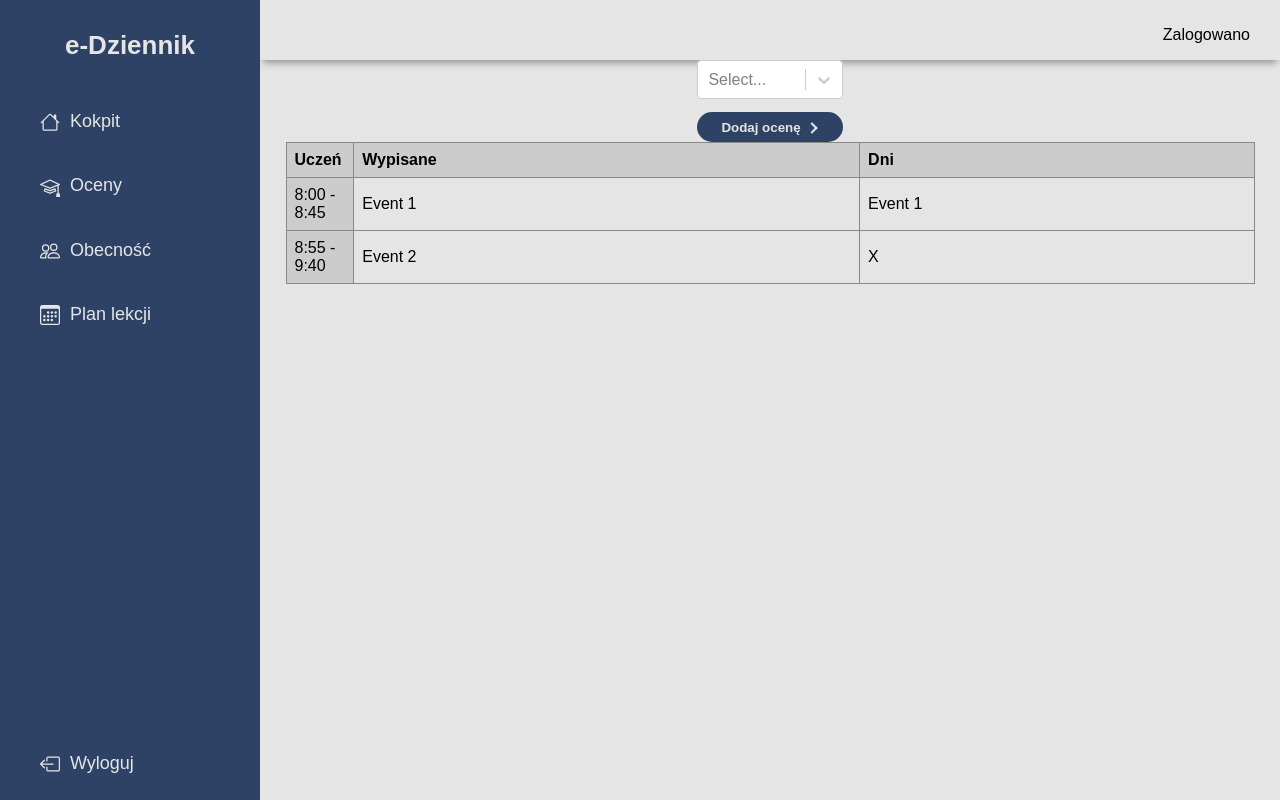
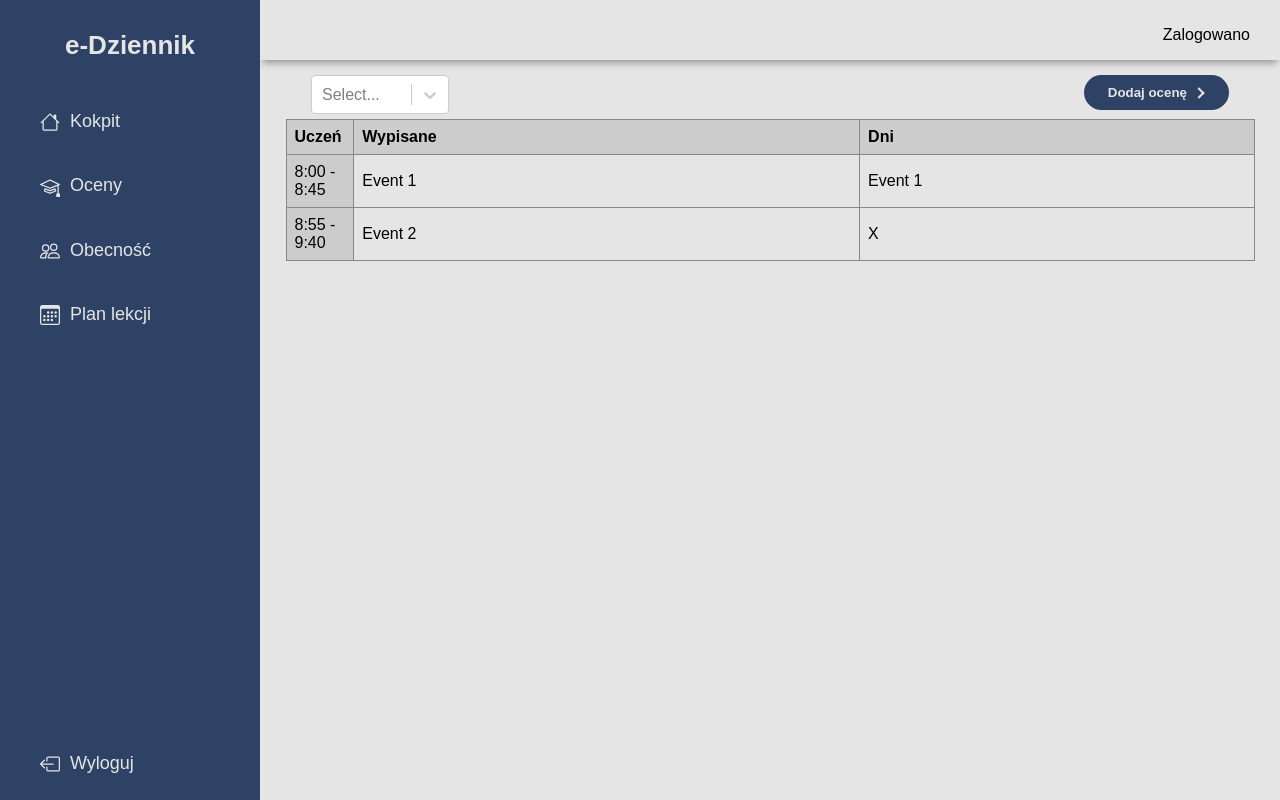
Before and after one commit to JOOHNYS/ZIWG_project, a React (Vite) app in the folder e-dziennik/: page /presence in a window 1280 px wide. Built offline with nearby package versions, Linux system fonts and the light colour scheme.

Commit message:
changed buttons visualy

```diff
--- a/e-dziennik/src/App.css
+++ b/e-dziennik/src/App.css
@@ -29,9 +29,19 @@ body {
   box-shadow: 0 6px 7px -3px rgba(0, 0, 0, 0.35);
 }
 .main-header-tables{
+  width: 90%;
   display: inline-flex;
   justify-content: space-between;
+  margin-top: 15px;
+  margin-bottom: 5px;
   }
+  .main-header-right{
+    width: 90%;
+    display: inline-flex;
+    justify-content: right;
+    margin-top: 15px;
+    margin-bottom: 5px;
+    }
 
 /* Icons */
 .icon {
@@ -380,3 +390,9 @@ input{
   color: #000;
   align-items: center;
 }
+
+.dropdown{
+  max-width: 200px;
+  min-width: 90px;
+  width: 15%;
+}
--- a/e-dziennik/src/Plan.jsx
+++ b/e-dziennik/src/Plan.jsx
@@ -12,7 +12,7 @@ function Plan() {
     <Header />
     <Sidebar_teacher />
     <main className='main-container'>
-    <div className='header-main-right'>
+    <div className='main-header-right'>
         <button className='arrow-button'>
         <BsCaretLeftFill className='arrow-icon' />
       </button>
--- a/e-dziennik/src/Presence.jsx
+++ b/e-dziennik/src/Presence.jsx
@@ -24,7 +24,7 @@ function Presence() {
     <Header />
     <Sidebar_teacher />
     <main className='main-container'>
-      <div className='main-header'>
+      <div className='main-header-tables'>
         <Select className='dropdown' options={options} />
         <Button onClickFunction={handleButtonClick} buttonText="Dodaj ocenę" addArrow="true" />
       </div>
--- a/e-dziennik/src/components/Button.css
+++ b/e-dziennik/src/components/Button.css
@@ -5,6 +5,7 @@ button {
   --active-color: #172741;
   --arrow-width: 10px;
   --arrow-stroke: 2px;
+  height: 35px;
   box-sizing: border-box;
   border: 0;
   border-radius: 20px;
@@ -18,6 +19,8 @@ button {
   font-weight: bold;
   width: fit-content;
   justify-content: center;
+  margin-left: 7px;
+
 }
 
 button .arrow-wrapper {
@@ -33,6 +36,7 @@ button .arrow {
   height: var(--arrow-stroke);
   position: relative;
   transition: 0.2s;
+
 }
 
 button .arrow::before {
@@ -43,10 +47,11 @@ button .arrow::before {
   border-width: 0 var(--arrow-stroke) var(--arrow-stroke) 0;
   display: inline-block;
   top: -3px;
-  right: 3px;
+  right: 2px;
   transition: 0.2s;
   padding: 3px;
   transform: rotate(-45deg);
+
 }
 
 button:hover {
@@ -64,7 +69,3 @@ button:hover .arrow {
 button:hover .arrow:before {
   right: 0;
 }
-
-.centre-button{
-  margin-top: 13px;
-}
```
